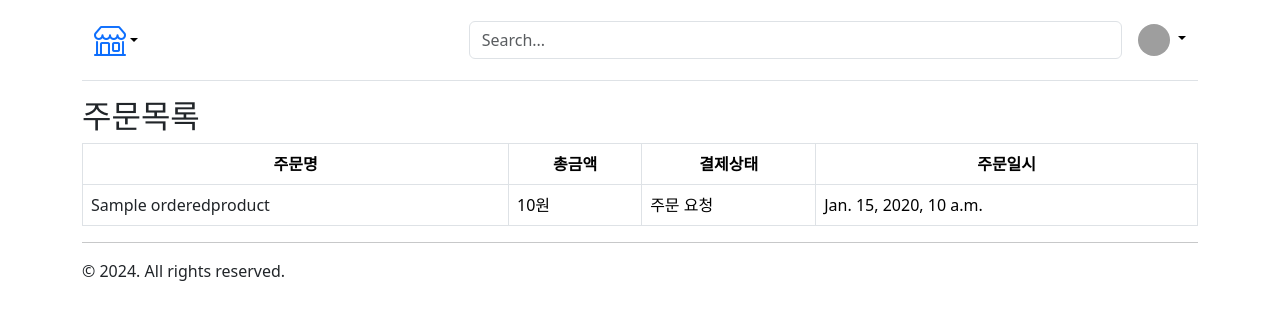
After one commit to 0o0w0d/django-portone, a Django app: page /mall/order/list/ in a window 1280 px wide. The commit adds this page. Shown: the top 320 px of the page. Run offline with Django 4.2, Linux system fonts and the light colour scheme; a user stored in the database is signed in; tables that the repository leaves empty hold one stand-in row (values such as "Sample post"); some libraries are stand-ins or nearby versions; grey boxes are pictures that could not be loaded.

Commit message:
add order_list view

```diff
--- a/mall/models.py
+++ b/mall/models.py
@@ -145,6 +145,9 @@ class Order(models.Model):
     def get_absolute_url(self):
         return reverse("order_detail", kwargs={"pk": self.pk})
 
+    class Meta:
+        ordering = ["-pk"]
+
 
 # order - product M2M으로 연결하는 모델
 class OrderedProduct(models.Model):
--- /dev/null
+++ b/mall/templates/mall/order_list.html
@@ -0,0 +1,28 @@
+{% extends "mall/base.html" %}
+{% load humanize %}
+
+{% block content %}
+  <h2>주문목록</h2>
+  <table class="table table-hover table-bordered">
+    <thead class="text-center">
+      <tr>
+        <th>주문명</th>
+        <th>총금액</th>
+        <th>결제상태</th>
+        <th>주문일시</th>
+      </tr>
+    </thead>
+    <tbody>
+      {% for order in order_list %}
+        <tr>
+          <td>
+            <a href="{{ order.get_absolute_url }}" class="text-decoration-none text-dark">{{ order.name }}</a>
+          </td>
+          <td>{{ order.total_amount|intcomma }}원</td>
+          <td>{{ order.get_status_display }}</td>
+          <td>{{ order.created_at }}</td>
+        </tr>
+      {% endfor %}
+    </tbody>
+  </table>
+{% endblock content %}
--- a/mall/urls.py
+++ b/mall/urls.py
@@ -7,6 +7,7 @@ urlpatterns = [
     path("cart/", views.cart_detail, name="cart_detail"),
     path("order/new/", views.order_new, name="order_new"),
     path("order/<int:pk>/pay/", views.order_pay, name="order_pay"),
+    path("order/list/", views.order_list, name="order_list"),
     path(
         "order/<int:order_pk>/check/<int:payment_pk>/",
         views.order_check,
--- a/mall/views.py
+++ b/mall/views.py
@@ -86,6 +86,13 @@ def add_to_cart(request, product_pk):
 
 
 @login_required
+def order_list(request):
+    user = request.user
+    order_qs = Order.objects.filter(user=user)
+    return render(request, "mall/order_list.html", {"order_list": order_qs})
+
+
+@login_required
 def order_new(request):
     user = request.user
     cart_product_qs = CartProduct.objects.filter(user=user)
--- a/templates/base.html
+++ b/templates/base.html
@@ -42,10 +42,10 @@
                 </a>
                 <ul class="dropdown-menu text-small shadow" style="">
                   <li>
-                    <a class="dropdown-item" href="#">New project...</a>
+                    <a class="dropdown-item" href="{% url 'cart_detail' %}">Cart</a>
                   </li>
                   <li>
-                    <a class="dropdown-item" href="{% url 'cart_detail' %}">Cart</a>
+                    <a class="dropdown-item" href="{% url "order_list" %}">Order</a>
                   </li>
                   <li>
                     <a class="dropdown-item" href='{% url "profile" %}'>Profile</a>
```
